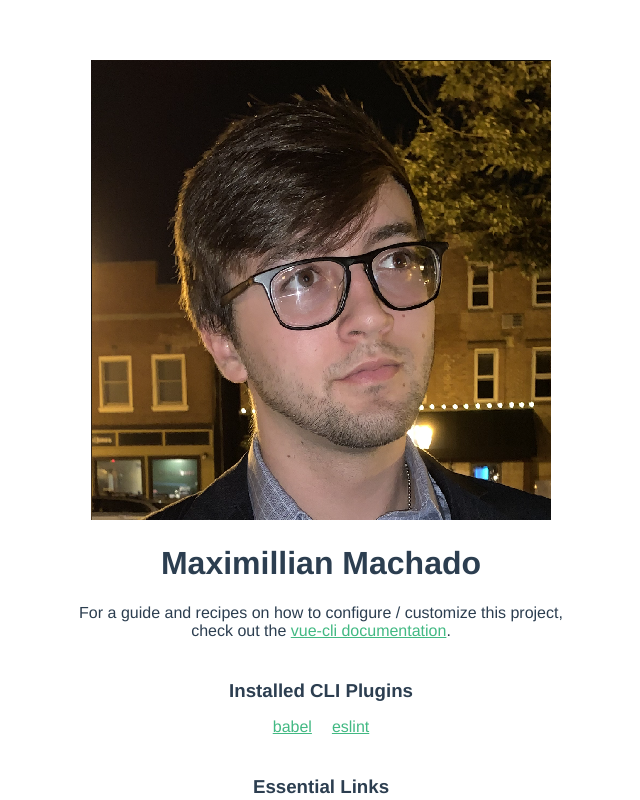
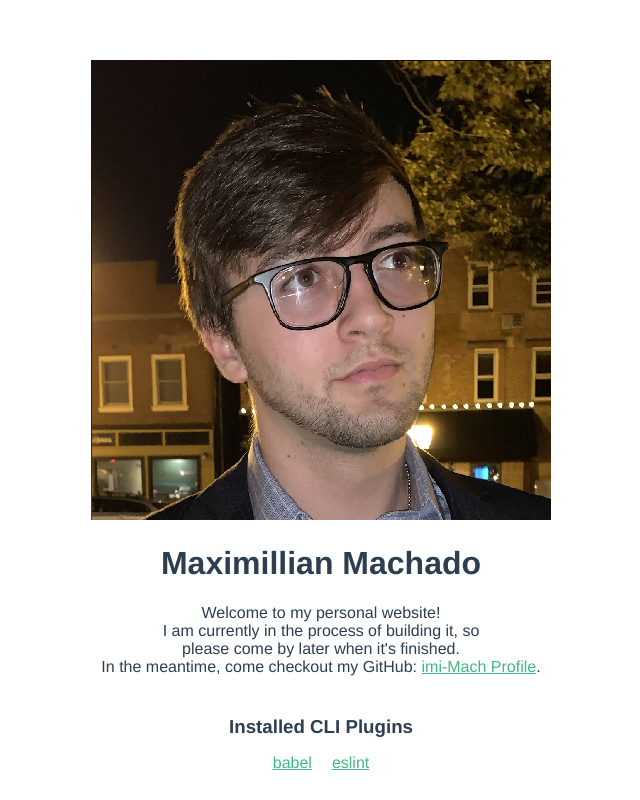
Before and after one commit to imi-Mach/imi-mach.github.io, a Vue app in the folder personal-site/: page / in a window 1280 px wide. Shown: the top 800 px of the page, without its empty margins (319-959 px from the left). Built offline with nearby package versions, Linux system fonts and the light colour scheme.

Commit message:
added new page info

```diff
--- a/personal-site/src/components/HelloWorld.vue
+++ b/personal-site/src/components/HelloWorld.vue
@@ -2,9 +2,11 @@
   <div class="hello">
     <h1>{{ msg }}</h1>
     <p>
-      For a guide and recipes on how to configure / customize this project,<br>
-      check out the
-      <a href="https://cli.vuejs.org" target="_blank" rel="noopener">vue-cli documentation</a>.
+      Welcome to my personal website!<br>
+      I am currently in the process of building it, so<br>
+      please come by later when it's finished.<br>
+      In the meantime, come checkout my GitHub:
+      <a href="https://github.com/imi-Mach" target="_blank" rel="noopener">imi-Mach Profile</a>.
     </p>
     <h3>Installed CLI Plugins</h3>
     <ul>
```
